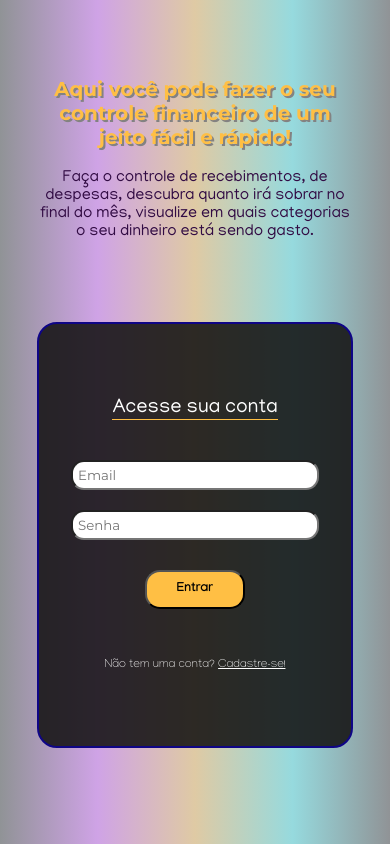
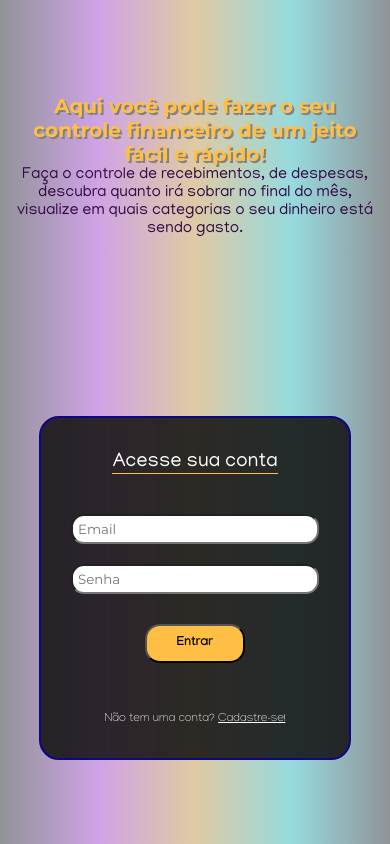
Before and after one commit to evamraposo/controle_financeiro, a plain HTML site: page index.html in a window 390 px wide. Drawn offline with Linux system fonts and the light colour scheme.

Commit message:
Corrige responsividade

```diff
--- a/index.html
+++ b/index.html
@@ -14,12 +14,12 @@
 <body>
         <div class="container">
 
-            <section class="display-text">
+            <section>
+                <div class="display-text">
+                    <h1 class="main-text montserrat">Aqui você pode fazer o seu controle financeiro de um jeito fácil e rápido!</h1>
 
-                <h1 class="main-text montserrat">Aqui você pode fazer o seu controle financeiro de um jeito fácil e rápido!</h1>
-
-                <p class="main-text2 manjari">Faça o controle de recebimentos, de despesas, descubra quanto irá sobrar no final do mês, visualize em quais categorias o seu dinheiro está sendo gasto.</p>
-
+                    <p class="main-text2 manjari">Faça o controle de recebimentos, de despesas, descubra quanto irá sobrar no final do mês, visualize em quais categorias o seu dinheiro está sendo gasto.</p>
+                </div>
             </section>
 
             <section class="box-login">
--- a/style.css
+++ b/style.css
@@ -16,20 +16,18 @@ body{
     justify-content: space-around;
     align-items: center;
     height: 100vh;
-
 }
 
+
 .display-text{
-    width: 80vw;
     max-width: 800px;
     text-align: center;
-
+    margin: 10px;
 }
 
 .main-text{
     text-shadow: 2px 2px rgb(131, 130, 130);
     color: #FFBF44;
-    margin-bottom: 40px;
     font-size: 5rem;
 }
 
@@ -44,10 +42,9 @@ body{
     flex-direction: column;
     justify-content: center;
     align-items: center;
-    height: 50vh;
     max-height: 500px;
     min-height: 400px;
-    width: 80vw;
+    padding: 20px;
     max-width: 400px;
     border: 2px solid #0F0586;
     border-radius: 20px;
@@ -109,7 +106,8 @@ body{
 
 @media(max-width: 1300px){
     .login{
-        min-height: 350px;
+        min-height: 300px;
+        margin: auto;
     }
     .display-text{
         max-width: 450px;
@@ -130,10 +128,6 @@ body{
         display: flex;
         flex-direction: column;
     }
-
-    .login{
-        margin: auto;
-    }
 }
 
 @media(max-width: 600px) {
@@ -141,31 +135,12 @@ body{
         font-size: 50%;
     }
 
-    .login{
-        margin-top: 50px;
-        margin-bottom: 20px;
-    }
-
-    .display-text{
-        margin-top: 1px;
-        height: 5vh;
-    }
-
-    .main-text{
-        margin: auto;
-        margin-bottom: 20px;
-    }
-
 }
 
 
 @media(max-width: 300px){
     html{
-        font-size: 40%;
-    }
-
-    .login{
-        margin-top: 10px;
+        font-size: 30%;
     }
 
 }
```
